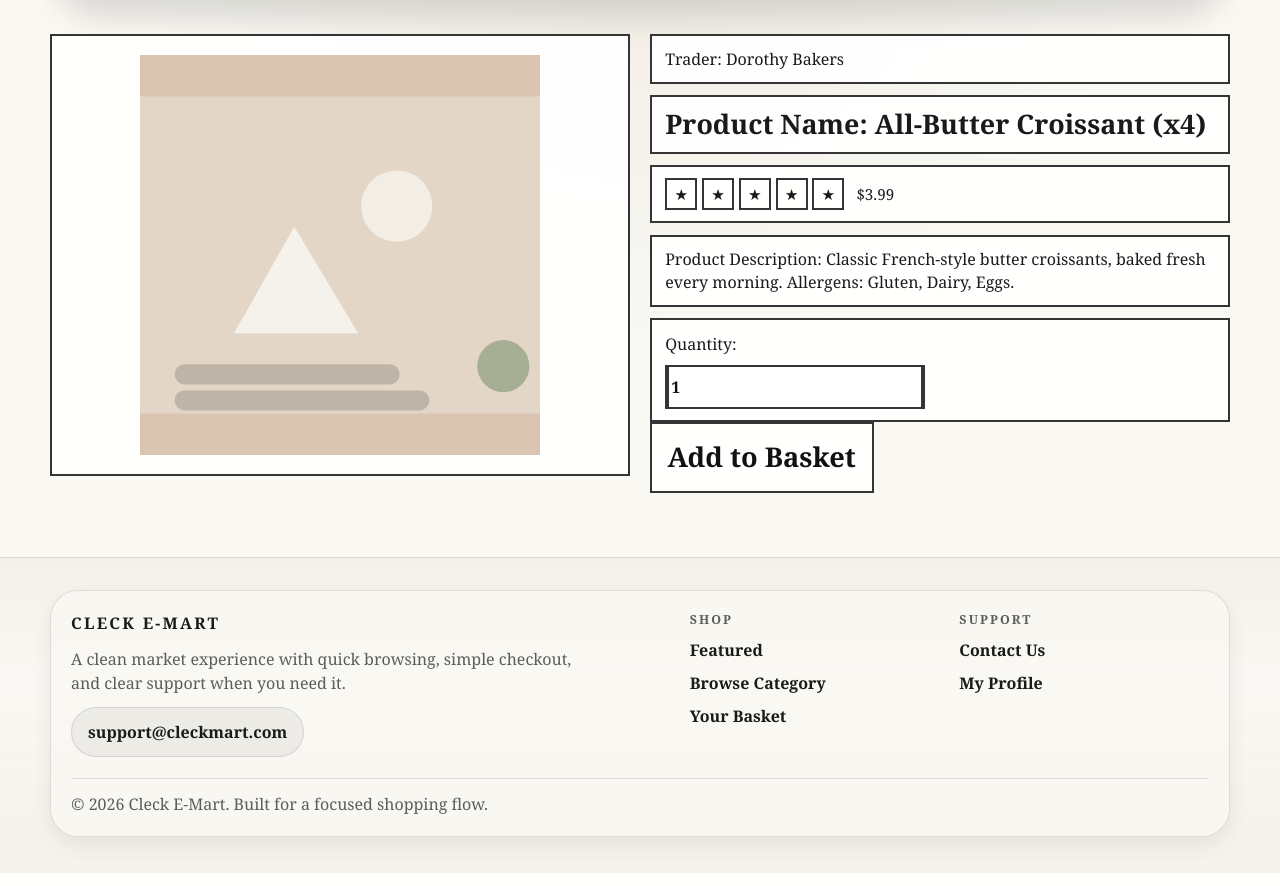
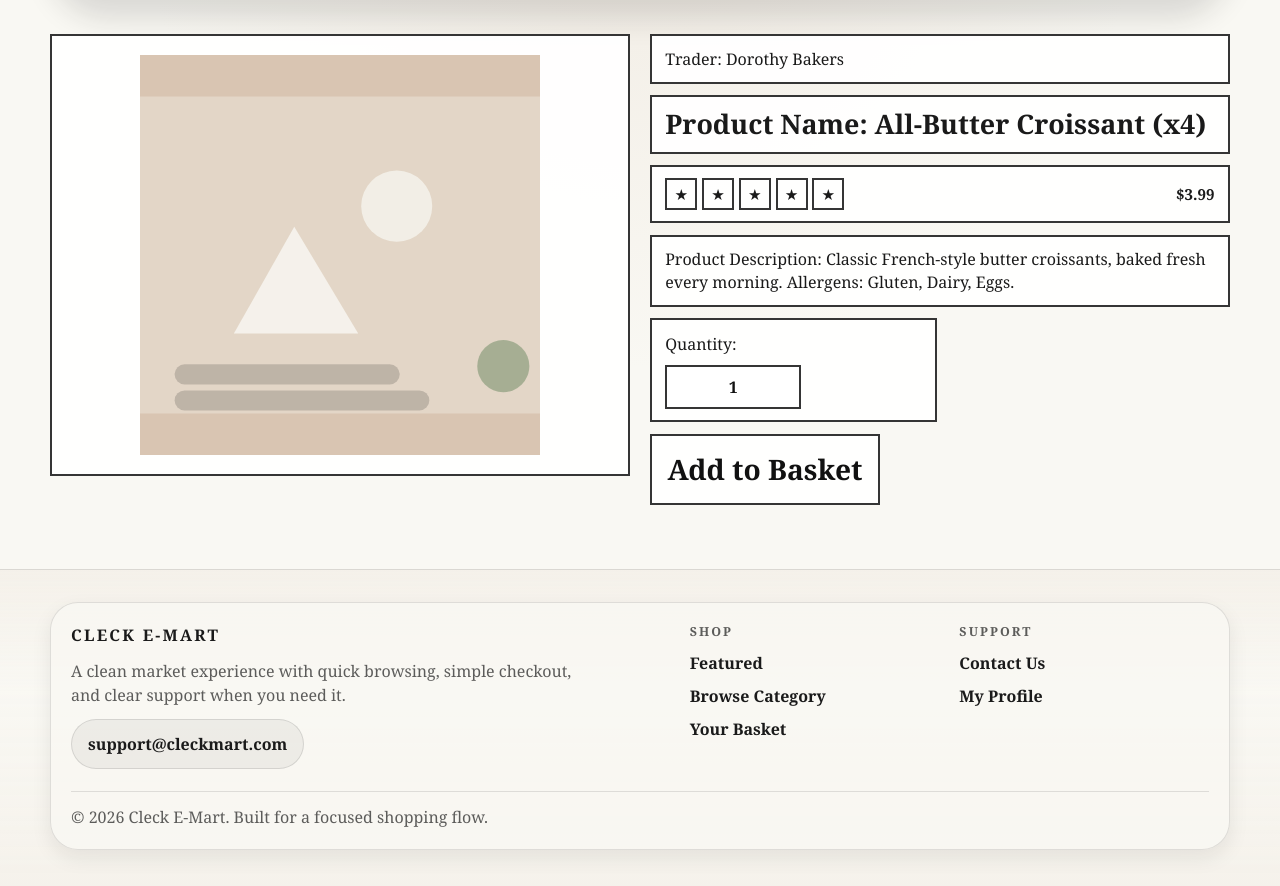
Before and after one commit to shresthasameerman/Cleck-E-Mart-, a PHP site: page /XEPDB1/product.php?product_id=7114 in a window 1280 px wide. Shown: the part 136-1022 px from the top of the page. Run offline with PHP 8.4, Linux system fonts and the light colour scheme.

Commit message:
feat: Enhance cart layout and product display styles; improve quantity input and add new cart data
Co-authored-by: Copilot <copilot@github.com>

```diff
--- a/assets/css/styles.css
+++ b/assets/css/styles.css
@@ -701,6 +701,10 @@ a {
     gap: 1rem;
 }
 
+.cart-layout > .page-message {
+    grid-column: 1 / -1;
+}
+
 .cart-items {
     display: grid;
     gap: 1rem;
@@ -1202,6 +1206,7 @@ a {
 .product-details {
     display: grid;
     gap: 0.7rem;
+    align-content: start;
 }
 
 .product-box {
@@ -1219,10 +1224,16 @@ a {
 }
 
 .product-rating {
-    display: inline-flex;
-    align-items: center;
+    display: flex;
+    align-items: center;
+    justify-content: space-between;
     gap: 0.75rem;
     font-size: 0.95rem;
+    flex-wrap: wrap;
+}
+
+.product-price {
+    font-weight: 700;
 }
 
 .product-stars {
@@ -1257,38 +1268,36 @@ a {
 
 .product-qty-controls {
     display: inline-flex;
-    width: fit-content;
+    width: min(100%, 8.5rem);
     border: 2px solid rgba(26, 26, 26, 0.88);
 }
 
-.product-qty-button,
 .product-qty-value {
-    min-width: 2.9rem;
+    width: 100%;
     min-height: 2.5rem;
     border: 0;
-    display: inline-flex;
-    align-items: center;
-    justify-content: center;
-    font-weight: 700;
-}
-
-.product-qty-button {
-    background: #f5f1e8;
-    color: #111111;
-    cursor: pointer;
-    transition: background-color var(--transition), color var(--transition);
-}
-
-.product-qty-button:hover,
-.product-qty-button:focus-visible {
-    background: #111111;
-    color: #ffffff;
+    display: block;
+    text-align: center;
+    font-weight: 700;
 }
 
 .product-qty-value {
-    border-inline: 2px solid rgba(26, 26, 26, 0.88);
     background: #ffffff;
     color: #111111;
+    appearance: textfield;
+    -moz-appearance: textfield;
+}
+
+.product-qty-value::-webkit-outer-spin-button,
+.product-qty-value::-webkit-inner-spin-button {
+    -webkit-appearance: none;
+    margin: 0;
+}
+
+.product-form {
+    display: grid;
+    gap: 0.7rem;
+    justify-items: start;
 }
 
 .product-add-button {
@@ -1297,7 +1306,7 @@ a {
     justify-content: center;
     min-height: 3.2rem;
     padding: 0.8rem 1rem;
-    font-size: 1.7rem;
+    font-size: clamp(1.4rem, 2.2vw, 1.85rem);
     font-weight: 700;
     color: #111111;
     transition: background-color var(--transition), color var(--transition), border-color var(--transition);
--- a/cart.php
+++ b/cart.php
@@ -60,7 +60,7 @@ require __DIR__ . '/components/header.php';
     </section>
 
     <section class="cart-content" aria-label="Basket contents">
-        <div class="container cart-layout">
+        <div class="container">
             <?php if ($flashSuccess !== null): ?>
                 <p class="page-message page-message--success"><?php echo e($flashSuccess); ?></p>
             <?php endif; ?>
@@ -68,6 +68,8 @@ require __DIR__ . '/components/header.php';
             <?php if ($flashError !== null): ?>
                 <p class="page-message page-message--error"><?php echo e($flashError); ?></p>
             <?php endif; ?>
+
+            <div class="cart-layout">
 
             <div class="cart-items" aria-live="polite">
                 <?php if ($items === []): ?>
@@ -142,6 +144,7 @@ require __DIR__ . '/components/header.php';
                     <a class="cart-summary__button button" href="collection.php">Choose Your Collection Slot</a>
                 <?php endif; ?>
             </aside>
+            </div>
         </div>
     </section>
 </main>
--- a/components/footer.php
+++ b/components/footer.php
@@ -18,7 +18,7 @@
             <div class="site-footer__group">
                 <p class="site-footer__label">Support</p>
                 <a href="contact.php">Contact Us</a>
-                <a href="customer.php">My Profile</a>
+                <a href="profile.php">My Profile</a>
             </div>
         </div>
 
--- a/data/offline_db.json
+++ b/data/offline_db.json
@@ -894,6 +894,12 @@
             "customer_id": 1009,
             "cart_status": "CHECKED_OUT",
             "created_at": "2026-04-18"
+        },
+        {
+            "cart_id": 11104,
+            "customer_id": 1001,
+            "cart_status": "ACTIVE",
+            "created_at": "2026-04-26T02:14:52+00:00"
         }
     ],
     "cart_items": [
@@ -938,6 +944,18 @@
             "product_id": 7113,
             "quantity": 1,
             "unit_price": 3.5
+        },
+        {
+            "cart_id": 11104,
+            "product_id": 7106,
+            "quantity": 4,
+            "unit_price": 2.75
+        },
+        {
+            "cart_id": 11104,
+            "product_id": 7114,
+            "quantity": 7,
+            "unit_price": 3.99
         }
     ],
     "orders": [
--- a/product.php
+++ b/product.php
@@ -127,14 +127,14 @@ require __DIR__ . '/components/header.php';
                         <span class="product-star">&#9733;</span>
                         <span class="product-star">&#9733;</span>
                     </span>
-                    <span>$<?php echo e(number_format((float) $product['PRICE'], 2)); ?></span>
+                        <span class="product-price">$<?php echo e(number_format((float) $product['PRICE'], 2)); ?></span>
                 </p>
 
                 <p class="product-box product-description">
                     Product Description: <?php echo e($product['PRODUCT_DESCRIPTION']); ?>
                 </p>
 
-                <form method="post" action="product.php?product_id=<?php echo e($product['PRODUCT_ID']); ?>">
+                <form class="product-form" method="post" action="product.php?product_id=<?php echo e($product['PRODUCT_ID']); ?>">
                     <input type="hidden" name="action" value="add_to_cart" />
                     <input type="hidden" name="product_id" value="<?php echo e($product['PRODUCT_ID']); ?>" />
                     <div class="product-box product-quantity" aria-label="Quantity selector">
```
